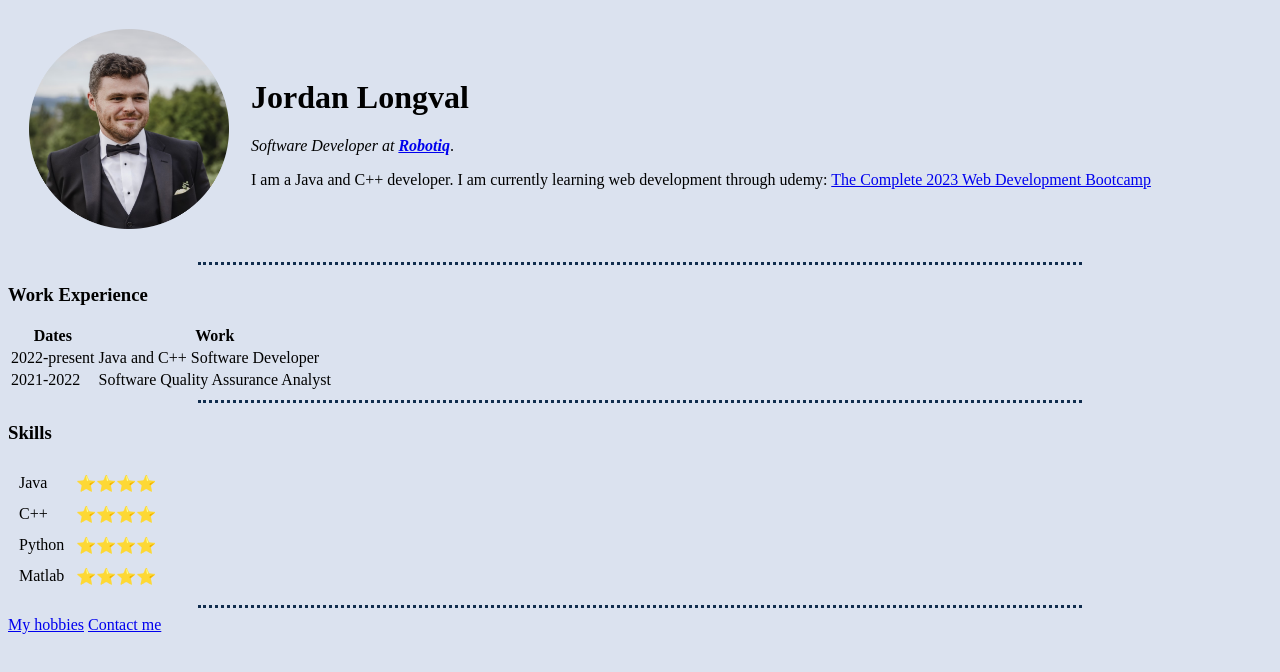
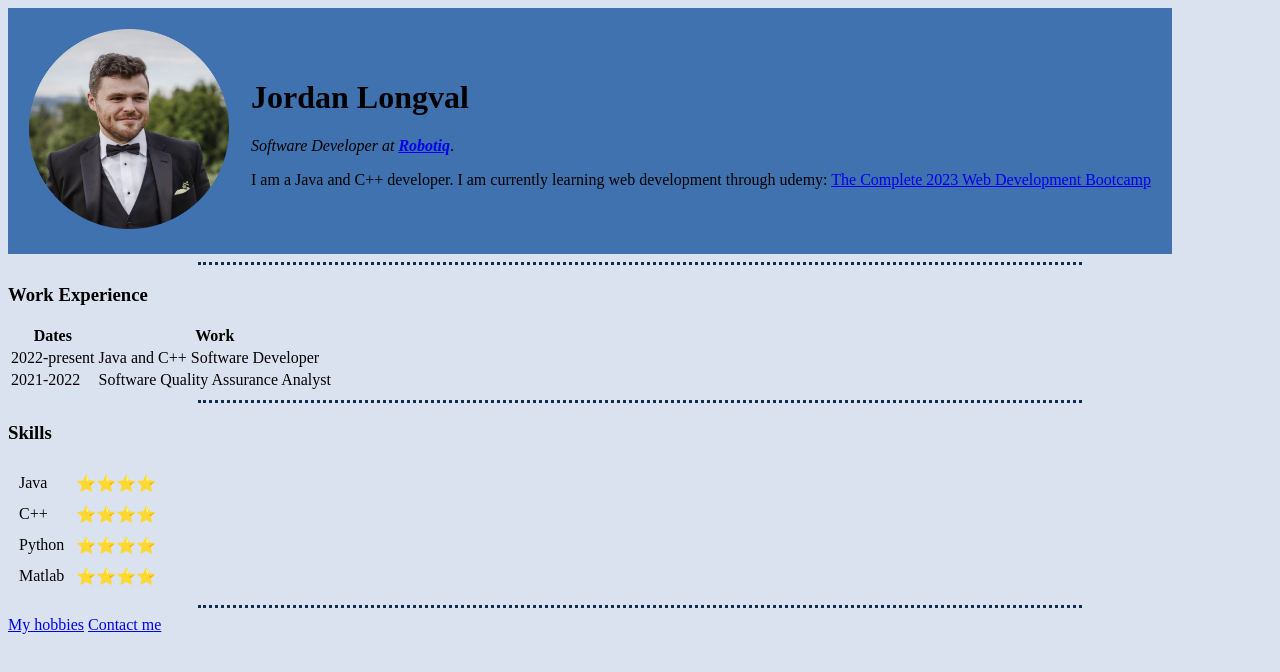
Before and after one commit to majorlongval/webDev2023, a plain HTML site: page docs/index.html in a window 1280 px wide. Drawn offline with Linux system fonts and the light colour scheme; a web font is replaced by a local one.

Commit message:
Changed the background of the presentation header

```diff
--- a/docs/css/styles.css
+++ b/docs/css/styles.css
@@ -31,3 +31,7 @@ hr {
   border-width: 3px;
   width: 70%;
 }
+
+#presentationHeader {
+  background-color: #3f72af;
+}
--- a/docs/index.html
+++ b/docs/index.html
@@ -12,7 +12,7 @@
   </head>
 
   <body>
-    <table cellspacing="20">
+    <table cellspacing="20" id="presentationHeader">
       <tr>
         <td>
           <img
```
